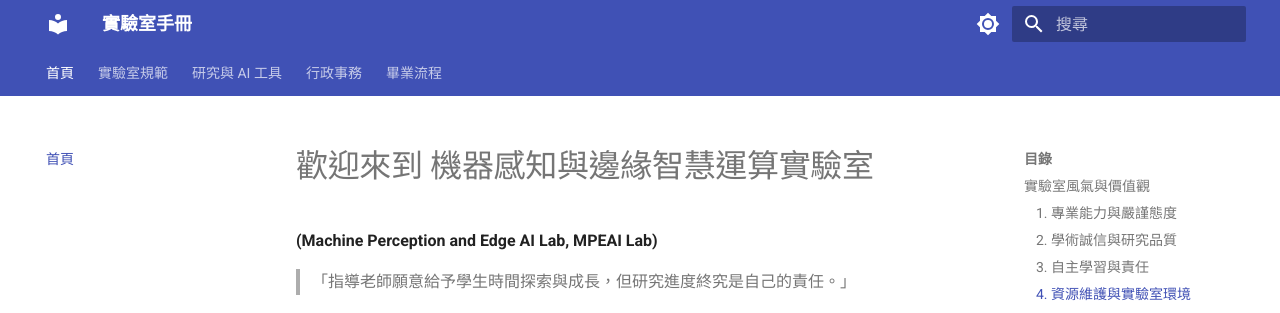
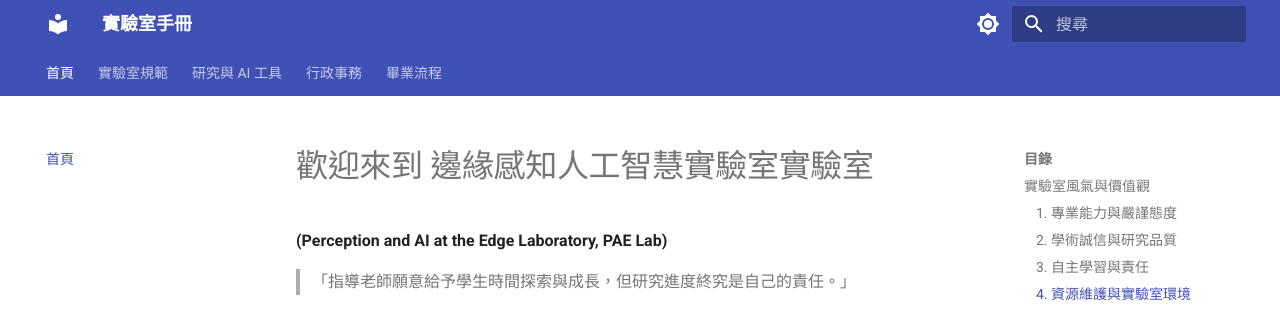
Before and after one commit to Ewz9/lab_handbook, an MkDocs documentation site: the page built from docs/index.md, in a window 1280 px wide and 1264 px high. Shown: the top 313 px of the window. Built offline with MkDocs 1.6.1 and Material for MkDocs 9.7.7, drawn with Linux system fonts in a browser that asks for light colours.

Commit message:
Update index.md

```diff
--- a/docs/index.md
+++ b/docs/index.md
@@ -1,5 +1,5 @@
-# 歡迎來到 機器感知與邊緣智慧運算實驗室
-**(Machine Perception and Edge AI Lab, MPEAI Lab)**
+# 歡迎來到 邊緣感知人工智慧實驗室實驗室
+**(Perception and AI at the Edge Laboratory, PAE Lab)**
 
 > 「指導老師願意給予學生時間探索與成長，但研究進度終究是自己的責任。」
 
```
